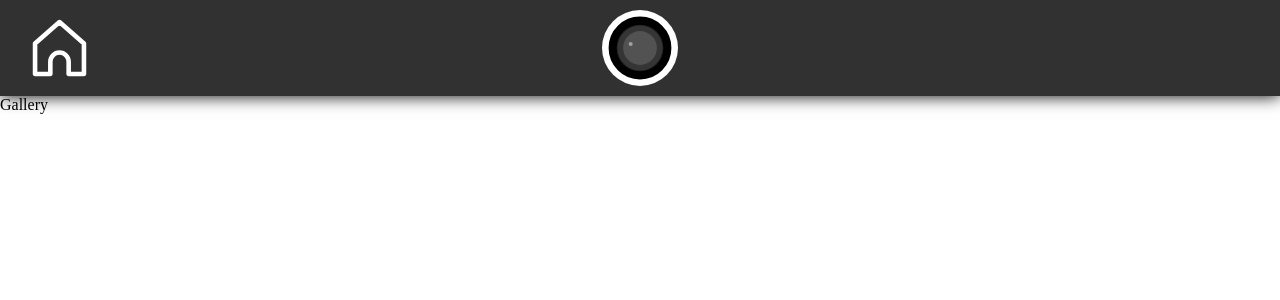
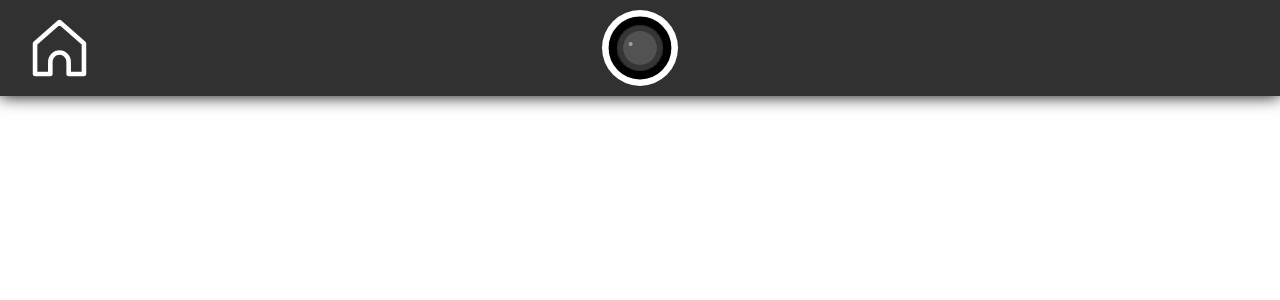
Before and after one commit to MrZepson/brollopsfotografen, a React (Create React App) app: page /gallery in a window 1280 px wide. Shown: the top 300 px of the page. Built offline with nearby package versions, Linux system fonts and the light colour scheme.

Commit message:
Fixed camera and manifest, saving images progress

```diff
--- a/src/Components/CameraPage.jsx
+++ b/src/Components/CameraPage.jsx
@@ -6,27 +6,28 @@ export default function CameraPage() {
   const videoRef = useRef(null);
 
   useEffect(() => {
-    if ("mediaDevices" in navigator) {
-      async function getUserMedia() {
+    const getUserMedia = async () => {
       try {
         const stream = await navigator.mediaDevices.getUserMedia({
           video: true,
-            audio: false,
         });
         videoRef.current.srcObject = stream;
       } catch (err) {
         console.log(err);
       }
+    };
+    getUserMedia();
+  }, []);
+
+  function getPicture() {
+    return;
   }
-      getUserMedia();
-    }
-  }, []);
 
   return (
     <main className={styles.wrapper}>
-      <video className={styles.camera} src={videoRef} autoPlay></video>
+      <video className={styles.camera} ref={videoRef} autoPlay />
       <div className={styles.barBottom}>
-        <button className={styles.button}>
+        <button onClick={getPicture} className={styles.button}>
           <img
             className={styles.cameraIcon}
             src={cameraIcon}
--- a/src/Components/Gallery.jsx
+++ b/src/Components/Gallery.jsx
@@ -1,3 +1,14 @@
+import styles from "./Gallery.module.css";
+import Picture from "./Picture";
+
 export default function Gallery() {
-  return <div>Gallery</div>;
+  const testArray = [1, 2, 3, 4, 5, 6];
+
+  return (
+    <main className={styles.wrapper}>
+      {testArray.map((item, index) => (
+        <Picture key={index} />
+      ))}
+    </main>
+  );
 }
--- /dev/null
+++ b/src/Components/Gallery.module.css
@@ -0,0 +1,16 @@
+.wrapper {
+  height: calc(100vh - 6rem);
+  width: 100%;
+  display: flex;
+  justify-content: center;
+  align-items: flex-start;
+  flex-wrap: wrap;
+}
+
+.images {
+  width: 200px;
+  height: 200px;
+  background-color: gray;
+  margin: 0 1rem;
+  margin-top: 2rem;
+}
--- /dev/null
+++ b/src/Components/Picture.jsx
@@ -0,0 +1,14 @@
+import { useRef, useEffect } from "react";
+
+export default function Picture() {
+  const canvasRef = useRef();
+
+  useEffect(() => {
+    const canvas = canvasRef.current;
+    const ctx = canvas.getContext("2d");
+
+    console.log(canvas);
+  }, []);
+
+  return <canvas ref={canvasRef}></canvas>;
+}
--- a/src/index.js
+++ b/src/index.js
@@ -12,7 +12,7 @@ root.render(
 async function registerServiceWorker() {
   if ("serviceWorker" in navigator) {
     try {
-      await navigator.serviceWorker.register("service-worker.js");
+      await navigator.serviceWorker.register("./service-worker.js");
     } catch (error) {
       console.log("Så kan man göra, men det är fel!", error);
     }
```
Also changed, not shown: public/service-worker.js (+6 -9 lines), public/icon-144.png (added), public/manifest.json, 1 other file (tests, documents, lock files or other folders). Lines whose indentation alone changed are shown as unchanged.
